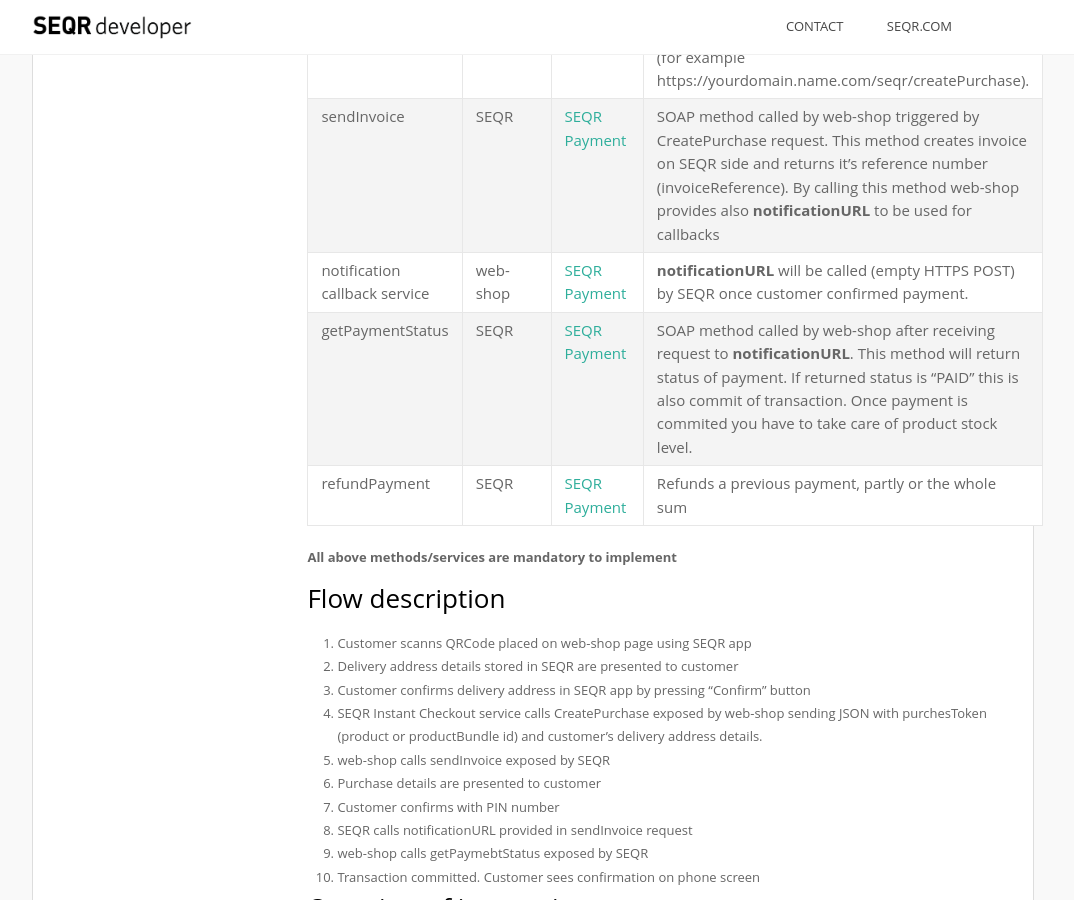
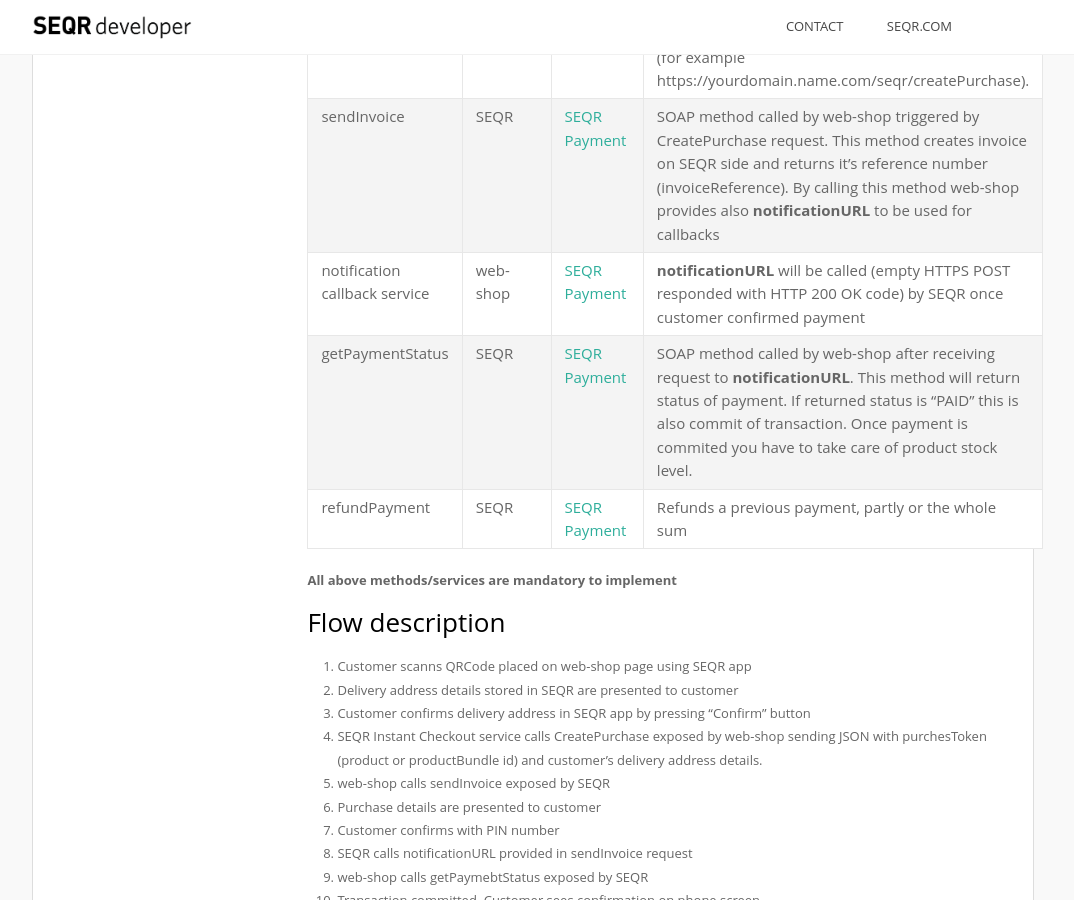
Before and after one commit to SeamlessDistribution/SeamlessDistribution.github.io, a Jekyll site: the page built from merchant/instantcheckout/index.md, in a window 1280 px wide and 900 px high, scrolled down 1442 px. Shown: the whole window, without its empty margins (138-1212 px from the left). Built offline with Jekyll 4.4.1, drawn with Linux system fonts in a browser that asks for light colours.

Commit message:
notification service response information added

```diff
--- a/merchant/instantcheckout/index.md
+++ b/merchant/instantcheckout/index.md
@@ -35,7 +35,7 @@
 |---| --- | --- | --- |
 | createPurchase | web-shop | [SEQR Instant Checkout](/merchant/reference/instantcheckoutapi.html) | REST service called by SEQR Instant chekout service once user scanned QR Code from web-shop page. URL has to be HTTPS and end with "createPurchase" (for example https://yourdomain.name.com/seqr/createPurchase).  |
 | sendInvoice | SEQR | [SEQR Payment](/merchant/reference/api.html) | SOAP method called by web-shop triggered by CreatePurchase request. This method creates invoice on SEQR side and returns it's reference number (invoiceReference). By calling this method web-shop provides also <b>notificationURL</b> to be used for callbacks |
-| notification callback service | web-shop | [SEQR Payment](/merchant/reference/api.html) | <b>notificationURL</b> will be called (empty HTTPS POST) by SEQR once customer confirmed payment.|
+| notification callback service | web-shop | [SEQR Payment](/merchant/reference/api.html) | <b>notificationURL</b> will be called (empty HTTPS POST responded with HTTP 200 OK code) by SEQR once customer confirmed payment |
 | getPaymentStatus | SEQR | [SEQR Payment](/merchant/reference/api.html) | SOAP method called by web-shop after receiving request to <b>notificationURL</b>. This method will return status of payment. If returned status is "PAID" this is also commit of transaction. Once payment is commited you have to take care of product stock level. |
 | refundPayment | SEQR | [SEQR Payment](/merchant/reference/api.html) | Refunds a previous payment, partly or the whole sum |
 |--- | --- | --- | --- |
```
